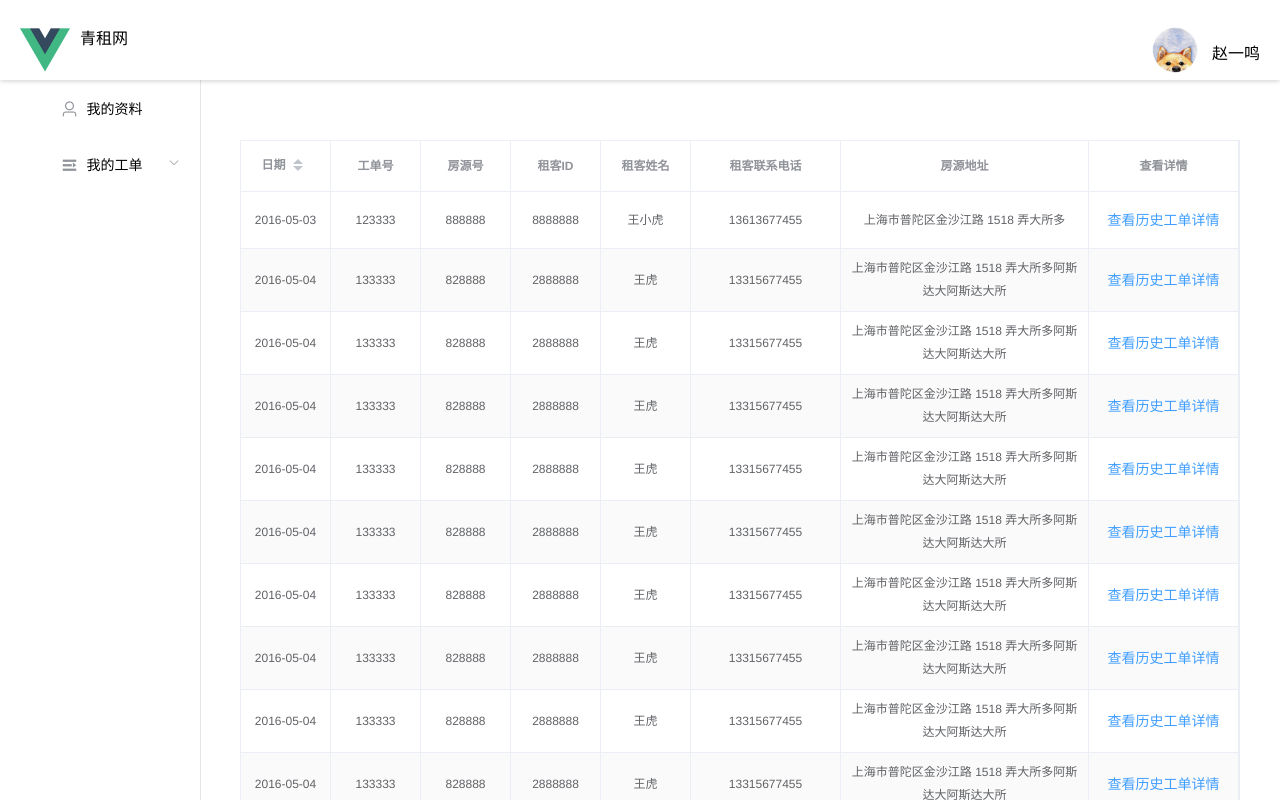
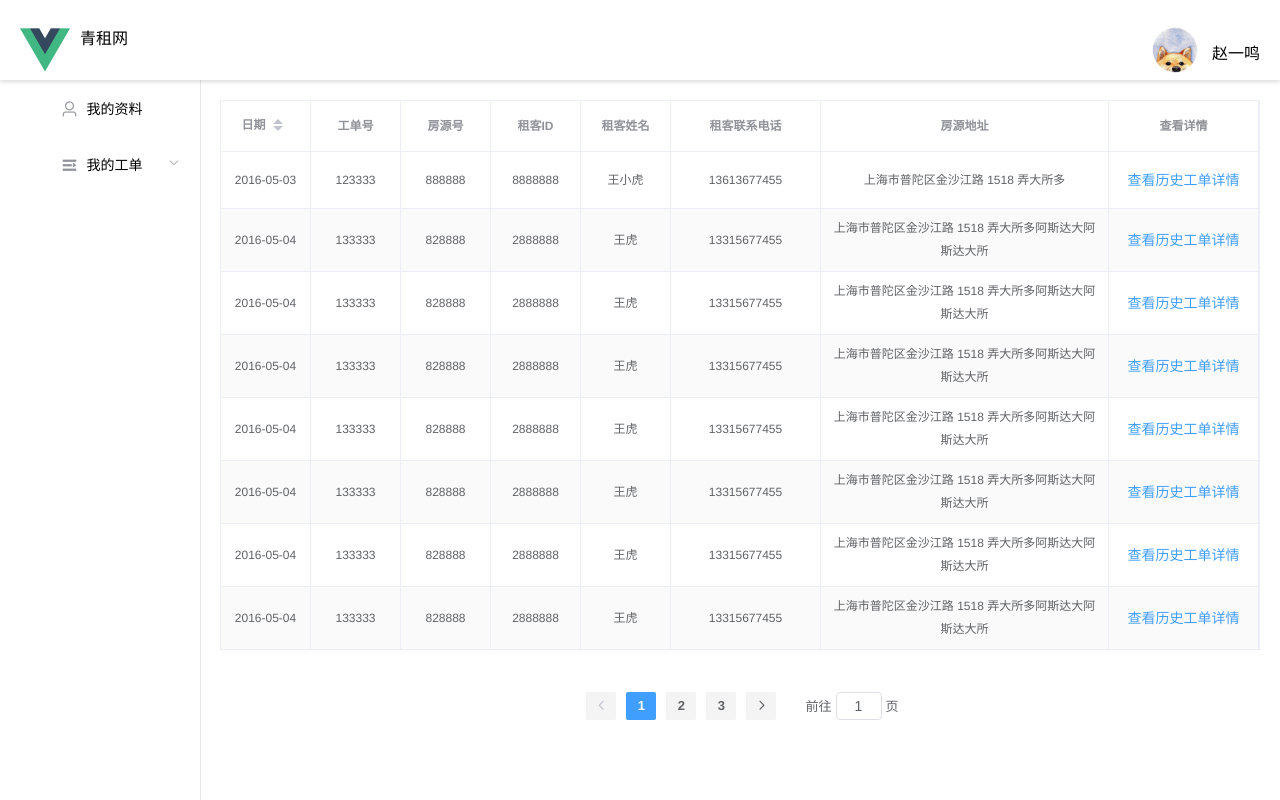
Before and after one commit to mksasx/Sw_FrontEnd, a Vue app: page /History_Work in a window 1280 px wide. Built offline with nearby package versions, Linux system fonts and the light colour scheme.

Commit message:
师傅页面改了一下样式_ma

```diff
--- a/src/views/RepairMan/History_Work.vue
+++ b/src/views/RepairMan/History_Work.vue
@@ -1,11 +1,9 @@
 <template>
-
-      <el-container>
-        <el-main>
+  <div>
           <el-table  ref="table" size="small"
       :data="tableData.slice((currentPage - 1) * pageSize, currentPage * pageSize)"
       stripe border
-      style="width: 100%;margin:20px auto;"
+      style="width: 100%;margin:0 auto;"
       :default-sort = "{prop: 'date', order: 'ascending'}"
       highlight-current-row>
           <el-table-column
@@ -84,8 +82,6 @@
             </template>
           </el-table-column>
       </el-table>
-        </el-main>
-          <el-footer>
               <el-pagination
       @size-change="handleSizeChange"
       @current-change="handleCurrentChange"
@@ -93,13 +89,10 @@
       :page-size="pageSize"
        background
       layout="prev, pager, next, jumper"
-      :total="tableData.length>0 ? tableData.length : null">
+      :total="tableData.length>0 ? tableData.length : null"
+      style="margin-top:40px">
     </el-pagination>
-          </el-footer>
-
-      </el-container>
-
-
+    </div>
 </template>
 <script>
 export default {
@@ -108,7 +101,7 @@ export default {
     return {
       texts:['差','一般','好','基本满意','非常满意'],
       currentPage:1,
-      pageSize:12,
+      pageSize:8,
       tableData: [{
         date: {
           key: '日期',
--- a/src/views/RepairMan/Todo_Work.vue
+++ b/src/views/RepairMan/Todo_Work.vue
@@ -1,11 +1,9 @@
 <template>
-
-      <el-container>
-        <el-main>
+  <div>
            <el-table  ref="table" size="small"
       :data="tableData.slice((currentPage - 1) * pageSize, currentPage * pageSize)"
       stripe border
-      style="width: 100%;margin:20px auto;"
+      style="width: 100%;margin:0px auto;"
       :default-sort = "{prop: 'date', order: 'ascending'}"
       highlight-current-row>
           <el-table-column
@@ -72,8 +70,6 @@
             </template>
           </el-table-column> -->
       </el-table>
-        </el-main>
-        <el-footer>
            <el-pagination
       @size-change="handleSizeChange"
       @current-change="handleCurrentChange"
@@ -82,11 +78,9 @@
        background
       layout="prev, pager, next, jumper"
       :total="tableData.length>0 ? tableData.length : null"
-      style="margin-top:20px;text-align:center">
+      style="margin-top:40px;text-align:center">
     </el-pagination>
-        </el-footer>
-      </el-container>
-
+</div>
 
 </template>
 <script>
@@ -95,7 +89,7 @@ export default {
   data() {
     return {
       currentPage:1,
-      pageSize:12,
+      pageSize:8,
       tableData: [{
         date: {
           key: '日期',
```
